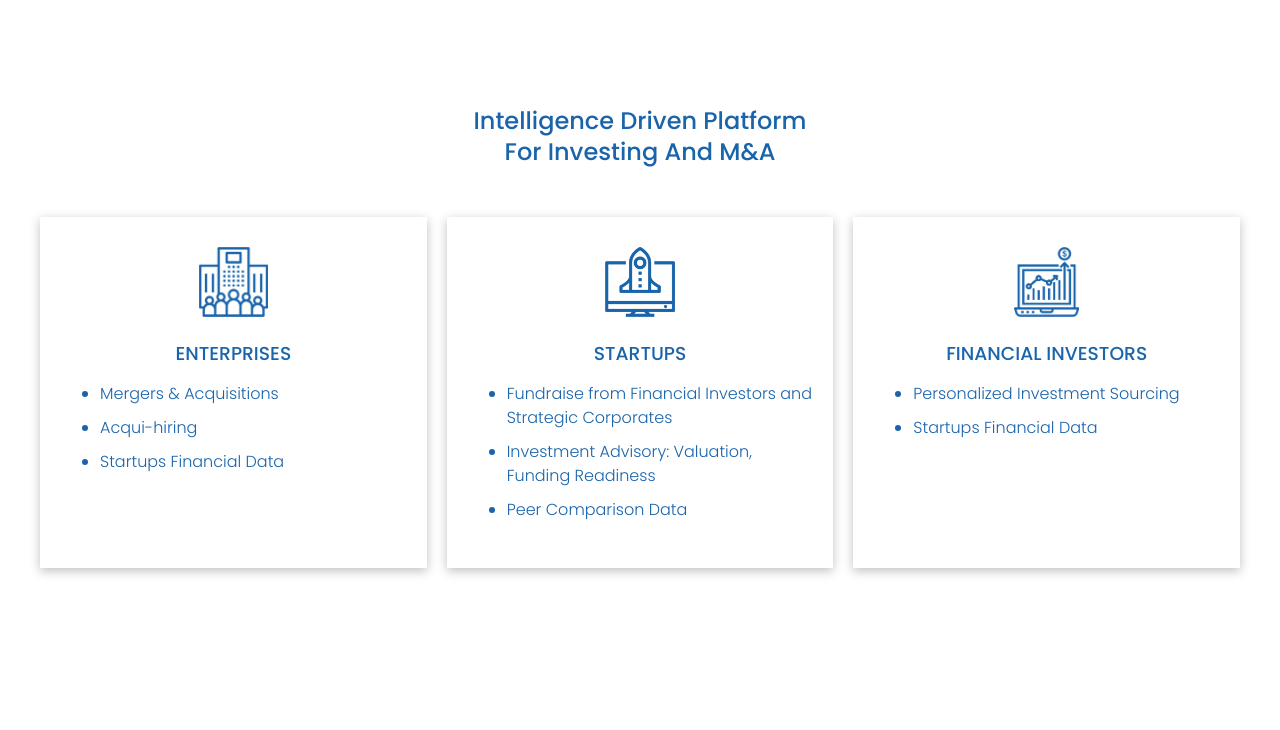
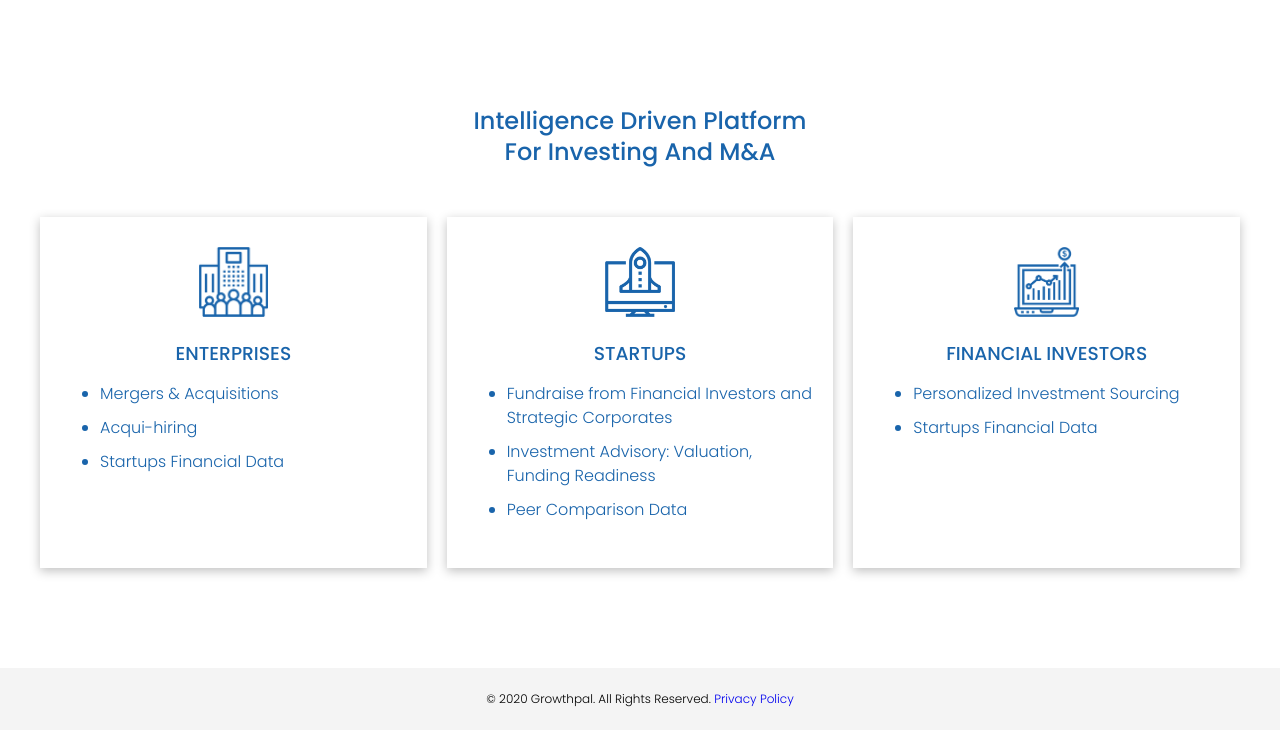
Before and after one commit to Ghaas-agency/growthpal, a website: page src/index.pug in a window 1280 px wide. Shown: the part 699-1429 px from the top of the page. Before the commit the page ends 1367 px from the top, so only its background shows below. Drawn offline with nearby package versions, Linux system fonts and the light colour scheme; files that its build step writes are made by us from their sources.

Commit message:
add footer

```diff
--- /dev/null
+++ b/src/assets/scss/_footer.scss
@@ -0,0 +1,17 @@
+.footer {
+  background-color: $light;
+  padding: 22px 0;
+
+  p {
+    font-size: 12px;
+    margin: 0;
+
+    a {
+      text-decoration: none;
+
+      &:hover {
+        opacity: 0.7;
+      }
+    }
+  }
+}
--- a/src/assets/scss/style.scss
+++ b/src/assets/scss/style.scss
@@ -3,4 +3,5 @@
 @import 'globals';
 @import 'components';
 @import 'nav';
+@import 'footer';
 @import 'page-index';
--- a/src/index.pug
+++ b/src/index.pug
@@ -116,6 +116,11 @@ html(lang="en")
                 li Personalized Investment Sourcing
                 li Startups Financial Data
 
+    footer.footer
+      .container
+        p.center &copy; 2020 Growthpal. All Rights Reserved.
+          a(href="/privacy-policy/") Privacy Policy
+
     script.
       window.onload = function() {
         document.getElementById('next-field').value = window.location.href + '?submit=true';
```
Also changed, not shown: src/assets/css/style.css, src/index.html.
